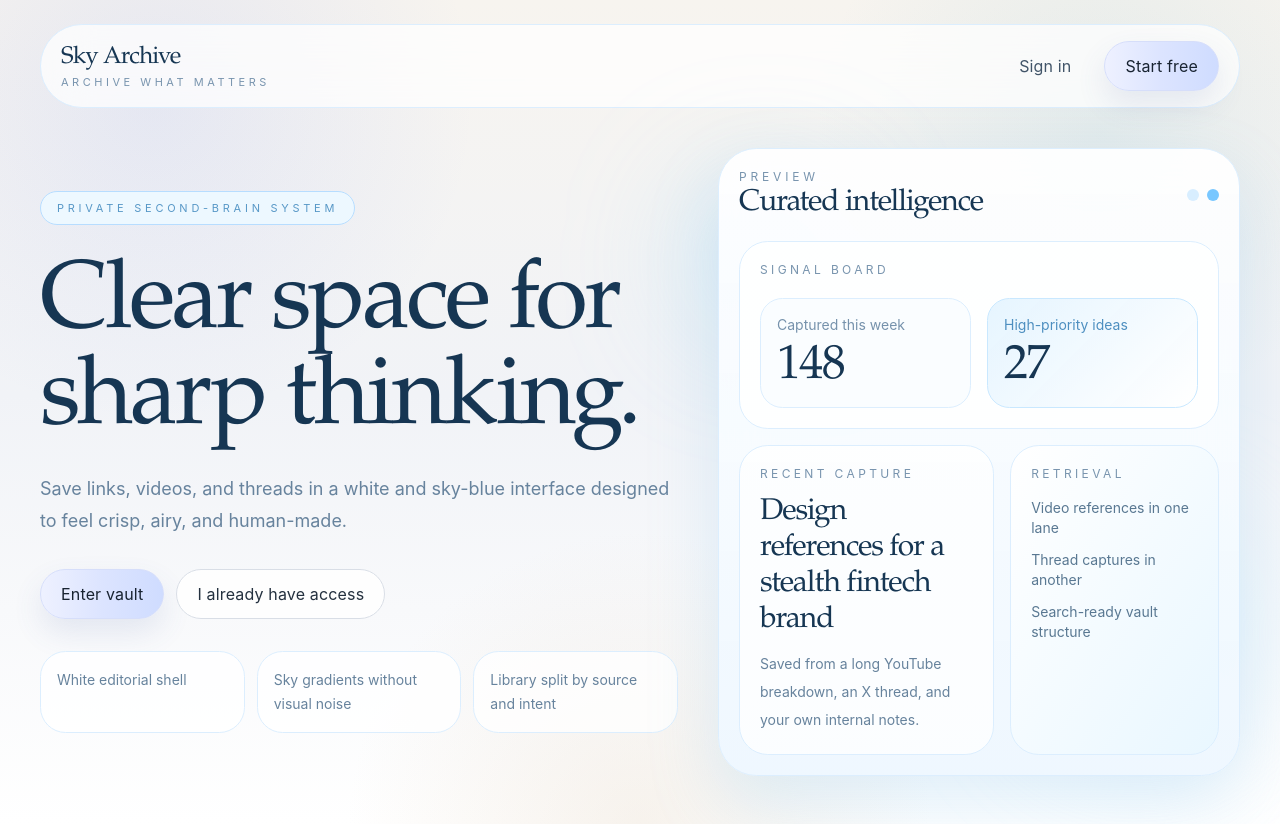
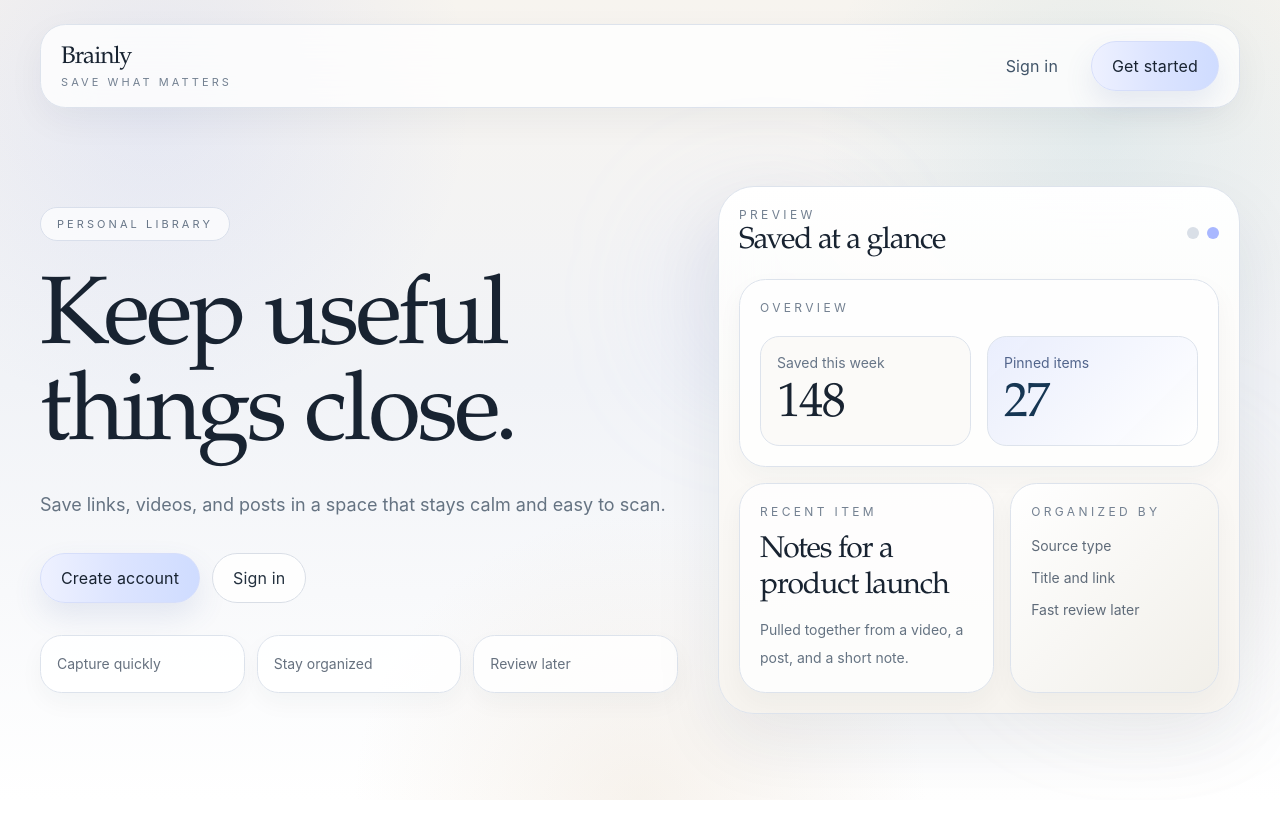
Before and after one commit to Saurav4359/Brainly-fe, a React (Vite) app: page / in a window 1280 px wide. After the commit the page ends 800 px from the top, so only its background shows below. Built offline with nearby package versions, Linux system fonts and the light colour scheme; no server answers.

Commit message:
Tighten the landing page

```diff
--- a/src/pages/MainPage.tsx
+++ b/src/pages/MainPage.tsx
@@ -2,56 +2,53 @@ import { useNavigate } from "react-router-dom";
 import { Button } from "../components/Button";
 
 const highlights = [
-  "White editorial shell",
-  "Sky gradients without visual noise",
-  "Library split by source and intent",
+  "Capture quickly",
+  "Stay organized",
+  "Review later",
 ];
 
 export const MainPage = () => {
   const navigate = useNavigate();
 
   return (
-    <main className="app-shell min-h-screen overflow-hidden bg-transparent text-[#163653]">
+    <main className="app-shell min-h-screen overflow-hidden bg-transparent text-[#182331]">
       <section className="mx-auto flex min-h-screen w-full max-w-7xl flex-col px-6 pb-12 pt-6 lg:px-10">
-        <header className="mb-10 flex items-center justify-between rounded-full border border-[#dceefe] bg-white/72 px-5 py-4 backdrop-blur-xl">
+        <header className="mb-10 flex items-center justify-between rounded-[1.6rem] border border-[#dde3ec] bg-white/78 px-5 py-4 shadow-[0_12px_36px_rgba(28,40,58,0.05)] backdrop-blur-xl">
           <div>
-            <p className="font-display text-2xl text-[#163653]">Sky Archive</p>
-            <p className="text-[11px] uppercase tracking-[0.32em] text-[#7894ae]">
-              Archive what matters
-            </p>
+            <p className="font-display text-2xl text-[#182331]">Brainly</p>
+            <p className="text-[11px] uppercase tracking-[0.28em] text-[#738091]">Save what matters</p>
           </div>
           <nav className="flex items-center gap-3">
             <Button text="Sign in" variant="ghost" onClick={() => navigate("/signin")} />
-            <Button text="Start free" variant="primary" onClick={() => navigate("/signup")} />
+            <Button text="Get started" variant="primary" onClick={() => navigate("/signup")} />
           </nav>
         </header>
 
         <div className="grid flex-1 items-center gap-10 lg:grid-cols-[1.1fr_0.9fr]">
           <div className="space-y-8">
-            <div className="inline-flex rounded-full border border-[#b7ddff] bg-[#edf8ff] px-4 py-2 text-[11px] uppercase tracking-[0.34em] text-[#5898c7]">
-              Private second-brain system
+            <div className="inline-flex rounded-full border border-[#d9dfeb] bg-white/70 px-4 py-2 text-[11px] uppercase tracking-[0.28em] text-[#677587]">
+              Personal library
             </div>
 
             <div className="space-y-6">
-              <h1 className="font-display text-6xl leading-none sm:text-7xl lg:text-8xl">
-                Clear space for sharp thinking.
+              <h1 className="font-display text-6xl leading-none tracking-[-0.05em] sm:text-7xl lg:text-8xl">
+                Keep useful things close.
               </h1>
-              <p className="max-w-2xl text-lg leading-8 text-[#67839d]">
-                Save links, videos, and threads in a white and sky-blue interface designed to feel
-                crisp, airy, and human-made.
+              <p className="max-w-2xl text-lg leading-8 text-[#657382]">
+                Save links, videos, and posts in a space that stays calm and easy to scan.
               </p>
             </div>
 
             <div className="flex flex-wrap gap-3">
-              <Button text="Enter vault" variant="primary" onClick={() => navigate("/signup")} />
-              <Button text="I already have access" variant="secondary" onClick={() => navigate("/signin")} />
+              <Button text="Create account" variant="primary" onClick={() => navigate("/signup")} />
+              <Button text="Sign in" variant="secondary" onClick={() => navigate("/signin")} />
             </div>
 
             <div className="grid gap-3 sm:grid-cols-3">
               {highlights.map((item) => (
                 <div
                   key={item}
-                  className="rounded-[1.6rem] border border-[#dceefe] bg-white/76 p-4 text-sm leading-6 text-[#67839d]"
+                  className="rounded-[1.35rem] border border-[#dde3ec] bg-white/82 p-4 text-sm leading-6 text-[#66717f] shadow-[0_10px_24px_rgba(28,40,58,0.04)]"
                 >
                   {item}
                 </div>
@@ -60,50 +57,50 @@ export const MainPage = () => {
           </div>
 
           <div className="relative">
-            <div className="absolute -left-8 top-8 h-40 w-40 rounded-full bg-[#88d3ff]/28 blur-3xl" />
-            <div className="absolute bottom-10 right-0 h-52 w-52 rounded-full bg-[#cdeeff]/60 blur-3xl" />
+            <div className="absolute -left-8 top-8 h-40 w-40 rounded-full bg-[#a9b7ff]/20 blur-3xl" />
+            <div className="absolute bottom-10 right-0 h-52 w-52 rounded-full bg-[#d7ceb9]/28 blur-3xl" />
 
-            <div className="relative overflow-hidden rounded-[2.4rem] border border-[#dceefe] bg-[linear-gradient(180deg,rgba(255,255,255,0.92),rgba(238,247,255,0.95))] p-5 shadow-[0_30px_70px_rgba(120,186,232,0.22)] backdrop-blur-xl">
+            <div className="relative overflow-hidden rounded-[2.25rem] border border-[#dde3ec] bg-[linear-gradient(180deg,rgba(255,255,255,0.95),rgba(246,243,238,0.95))] p-5 shadow-[0_30px_70px_rgba(28,40,58,0.08)] backdrop-blur-xl">
               <div className="mb-5 flex items-center justify-between">
                 <div>
-                  <p className="text-xs uppercase tracking-[0.32em] text-[#7894ae]">Preview</p>
-                  <p className="font-display text-3xl">Curated intelligence</p>
+                  <p className="text-xs uppercase tracking-[0.28em] text-[#738091]">Preview</p>
+                  <p className="font-display text-3xl text-[#182331]">Saved at a glance</p>
                 </div>
                 <div className="flex gap-2">
-                  <span className="h-3 w-3 rounded-full bg-[#d8eeff]" />
-                  <span className="h-3 w-3 rounded-full bg-[#78c7ff]" />
+                  <span className="h-3 w-3 rounded-full bg-[#d9dfe7]" />
+                  <span className="h-3 w-3 rounded-full bg-[#a8b7ff]" />
                 </div>
               </div>
 
               <div className="space-y-4">
-                <div className="rounded-[1.8rem] border border-[#dceefe] bg-white/74 p-5">
-                  <p className="text-xs uppercase tracking-[0.28em] text-[#7894ae]">Signal board</p>
+                <div className="rounded-[1.65rem] border border-[#dde3ec] bg-white/82 p-5 shadow-[0_10px_26px_rgba(28,40,58,0.04)]">
+                  <p className="text-xs uppercase tracking-[0.28em] text-[#738091]">Overview</p>
                   <div className="mt-5 grid gap-4 sm:grid-cols-2">
-                    <div className="rounded-[1.4rem] border border-[#dceefe] bg-[#fafdff] p-4">
-                      <p className="text-sm text-[#7692ac]">Captured this week</p>
+                    <div className="rounded-[1.2rem] border border-[#dde3ec] bg-[#fbfaf8] p-4">
+                      <p className="text-sm text-[#677587]">Saved this week</p>
                       <p className="mt-2 font-display text-5xl">148</p>
                     </div>
-                    <div className="rounded-[1.4rem] border border-[#c9e8ff] bg-[linear-gradient(135deg,rgba(120,199,255,0.18),rgba(255,255,255,0.9))] p-4">
-                      <p className="text-sm text-[#4e8fc0]">High-priority ideas</p>
+                    <div className="rounded-[1.2rem] border border-[#dde3ec] bg-[linear-gradient(135deg,rgba(111,141,247,0.14),rgba(255,255,255,0.96))] p-4">
+                      <p className="text-sm text-[#52658c]">Pinned items</p>
                       <p className="mt-2 font-display text-5xl text-[#163653]">27</p>
                     </div>
                   </div>
                 </div>
 
                 <div className="grid gap-4 sm:grid-cols-[1.1fr_0.9fr]">
-                  <div className="rounded-[1.8rem] border border-[#dceefe] bg-white/74 p-5">
-                    <p className="text-xs uppercase tracking-[0.28em] text-[#7894ae]">Recent capture</p>
-                    <p className="mt-3 font-display text-3xl">Design references for a stealth fintech brand</p>
-                    <p className="mt-3 text-sm leading-7 text-[#67839d]">
-                      Saved from a long YouTube breakdown, an X thread, and your own internal notes.
+                  <div className="rounded-[1.65rem] border border-[#dde3ec] bg-white/82 p-5 shadow-[0_10px_26px_rgba(28,40,58,0.04)]">
+                    <p className="text-xs uppercase tracking-[0.28em] text-[#738091]">Recent item</p>
+                    <p className="mt-3 font-display text-3xl text-[#182331]">Notes for a product launch</p>
+                    <p className="mt-3 text-sm leading-7 text-[#657382]">
+                      Pulled together from a video, a post, and a short note.
                     </p>
                   </div>
-                  <div className="rounded-[1.8rem] border border-[#dceefe] bg-gradient-to-br from-[#ffffff] to-[#e9f7ff] p-5">
-                    <p className="text-xs uppercase tracking-[0.28em] text-[#7894ae]">Retrieval</p>
-                    <ul className="mt-4 space-y-3 text-sm text-[#597892]">
-                      <li>Video references in one lane</li>
-                      <li>Thread captures in another</li>
-                      <li>Search-ready vault structure</li>
+                  <div className="rounded-[1.65rem] border border-[#dde3ec] bg-gradient-to-br from-[#ffffff] to-[#f1efe9] p-5 shadow-[0_10px_26px_rgba(28,40,58,0.04)]">
+                    <p className="text-xs uppercase tracking-[0.28em] text-[#738091]">Organized by</p>
+                    <ul className="mt-4 space-y-3 text-sm text-[#5f6b79]">
+                      <li>Source type</li>
+                      <li>Title and link</li>
+                      <li>Fast review later</li>
                     </ul>
                   </div>
                 </div>
```
